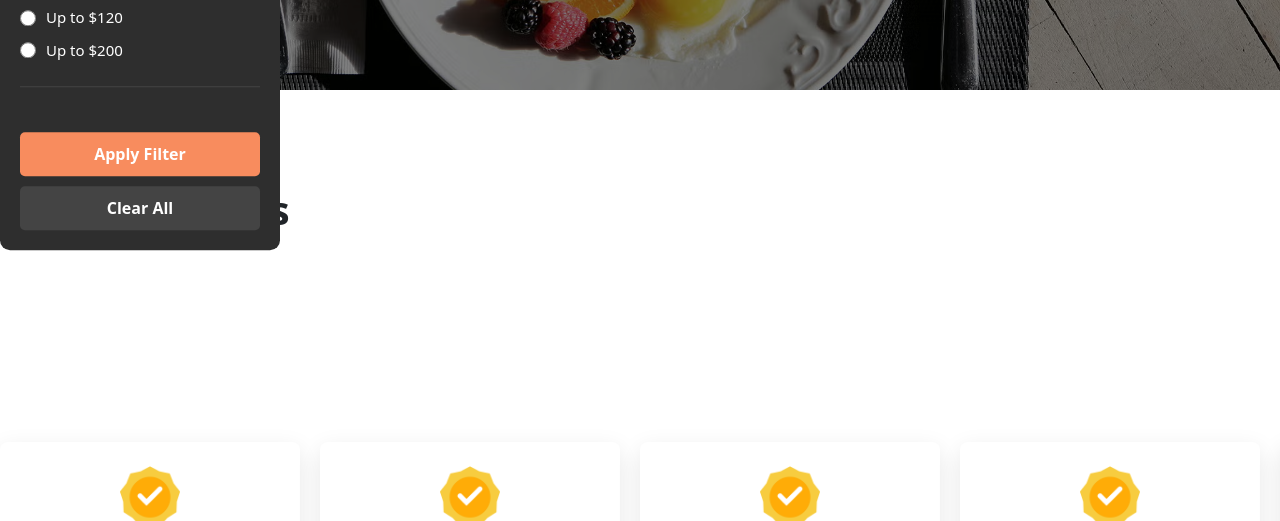
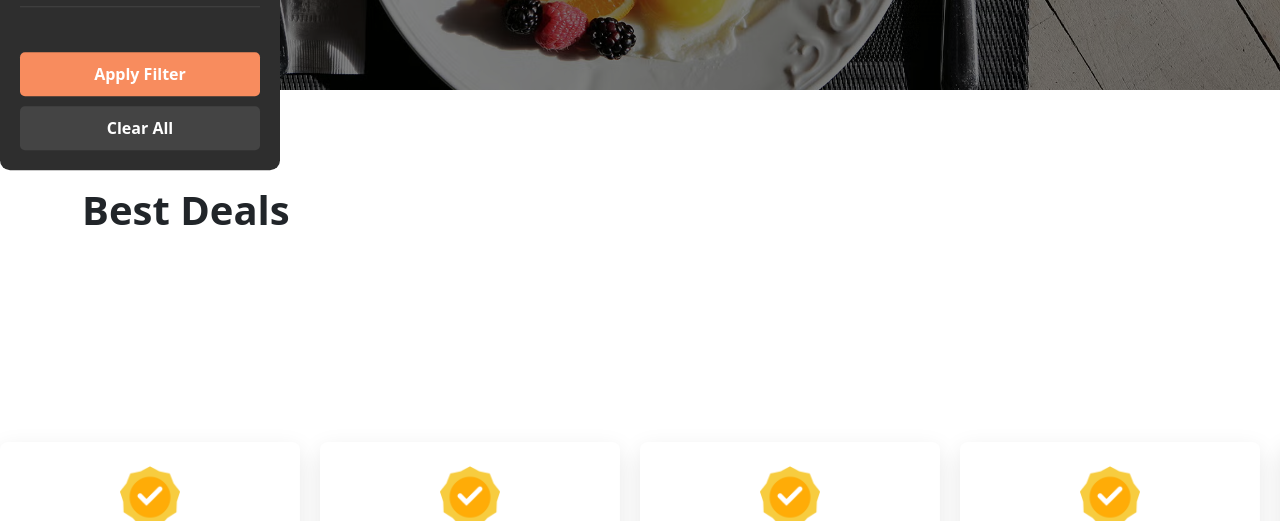
Before and after one commit to AyaaMostafa/E-Commerce, a plain HTML site: page app/app.html in a window 1280 px wide. Shown: the part 579-1100 px from the top of the page. Drawn offline with nearby package versions, Linux system fonts and the light colour scheme; a script that the page names is missing.

Commit message:
FIXED adminDashboard conflict

```diff
--- a/Style/filter.css
+++ b/Style/filter.css
@@ -5,7 +5,7 @@
     color: white;
     position:fixed;
     left: 0;
-    top: 80%;
+    top: 70%;
     transform: translateY(-50%);
     z-index: 1000;
     overflow-y: auto;
```
Also changed, not shown: Pages/rating/rating.html (+2 -2 lines), Script/adminDasbourd.js (line endings or trailing spaces).
